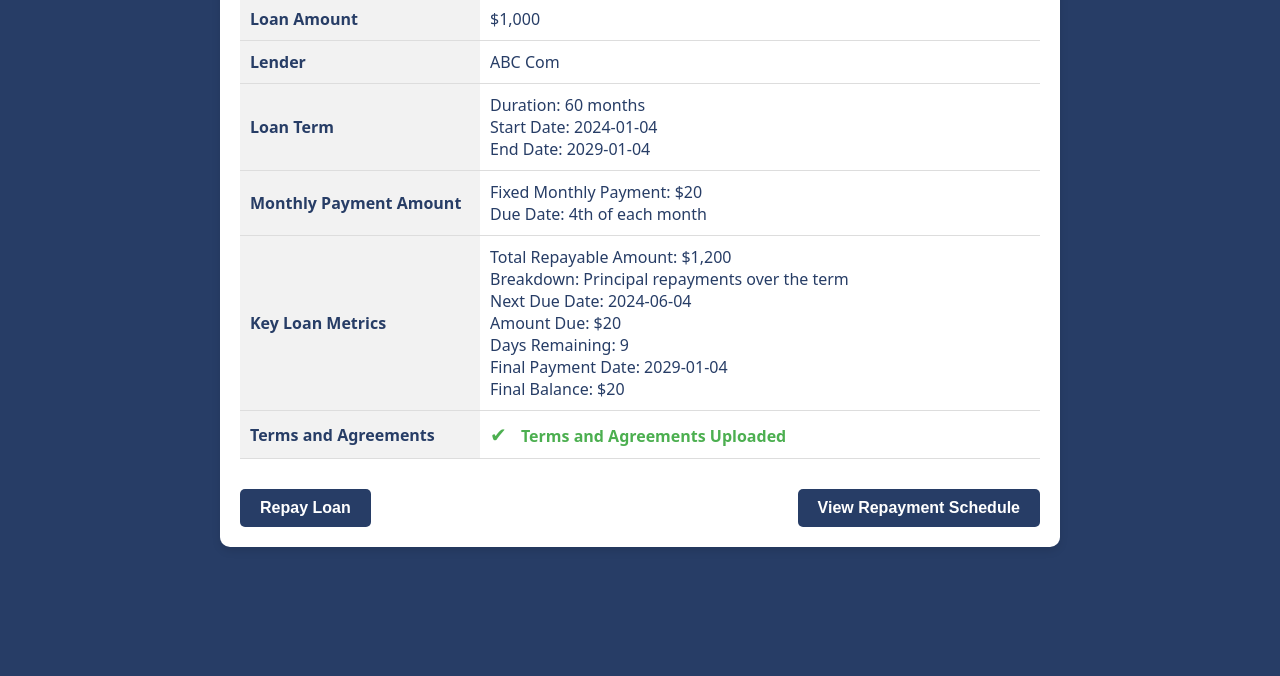
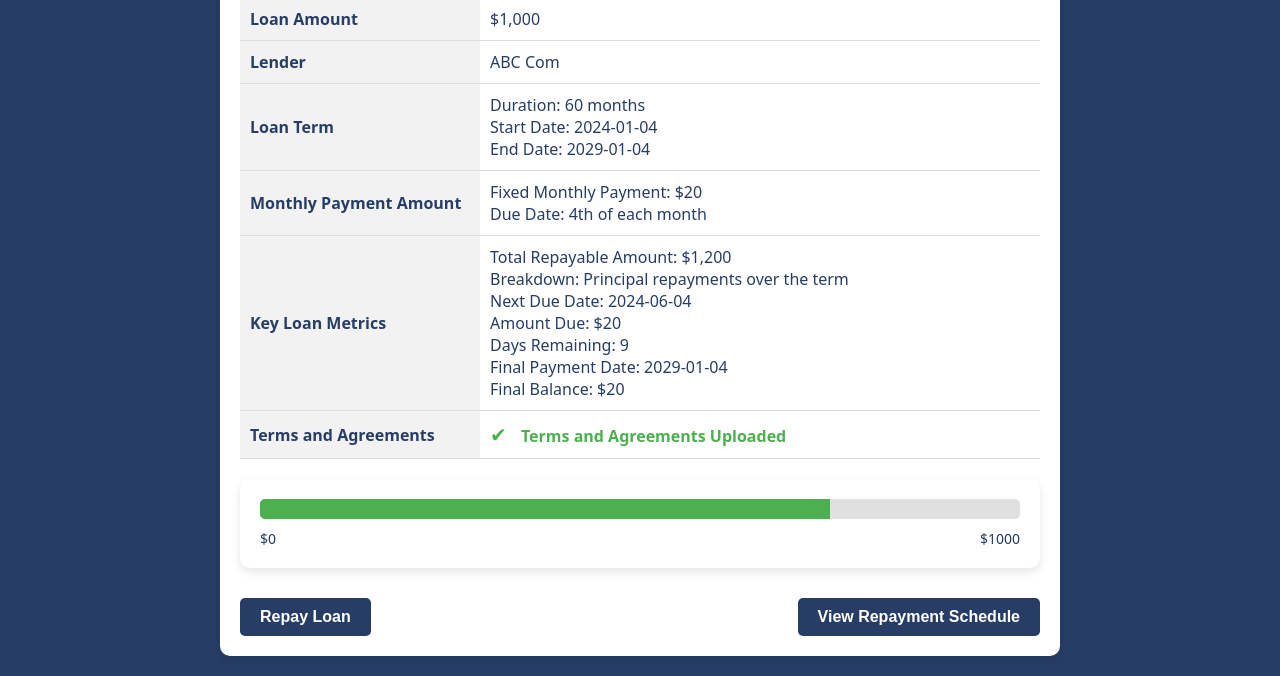
Before and after one commit to elvernkeefe/elvernkeefe.github.io, a plain HTML site: page details.html in a window 1280 px wide. Shown: the part 221-897 px from the top of the page. Before the commit the page ends 800 px from the top, so only its background shows below. Drawn offline with Linux system fonts and the light colour scheme; a script that the page names is missing.

Commit message:
Update details.html

```diff
--- a/details.html
+++ b/details.html
@@ -62,6 +62,16 @@
             </tr>
         </table>
 
+        <div class="progress-bar-container">
+            <div class="progress-bar">
+                <div class="progress" style="width: 75%;"></div>
+            </div>
+            <div class="progress-details">
+                <p>$0</p>
+                <p>$1000</p>
+            </div>
+        </div>
+
         <div class="button-group">
             <button class="repay-loan-button" onclick="location.href='repay-loan.html'">Repay Loan</button>
             <button class="view-schedule-button" onclick="location.href='repayment-schedule.html'">View Repayment Schedule</button>
```
